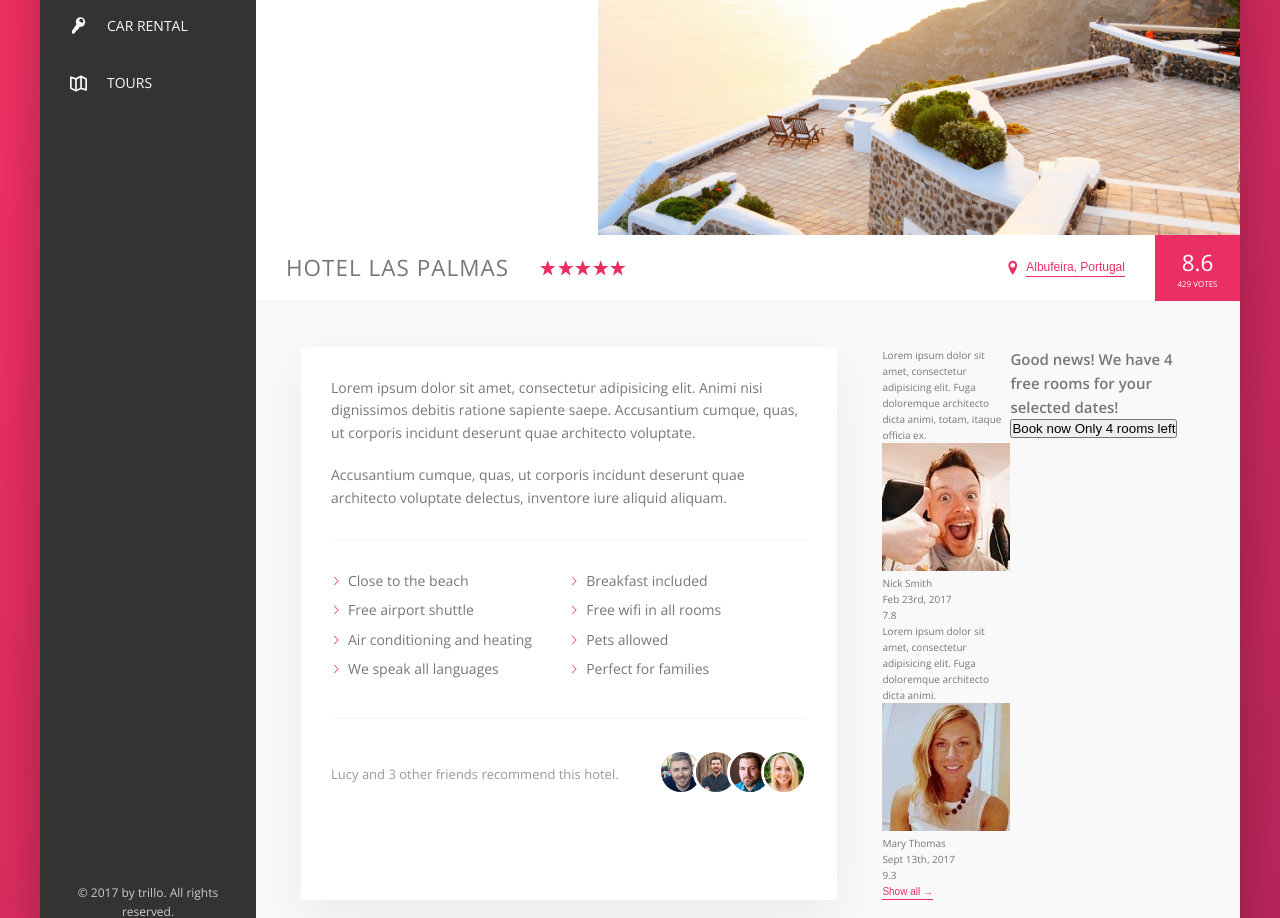
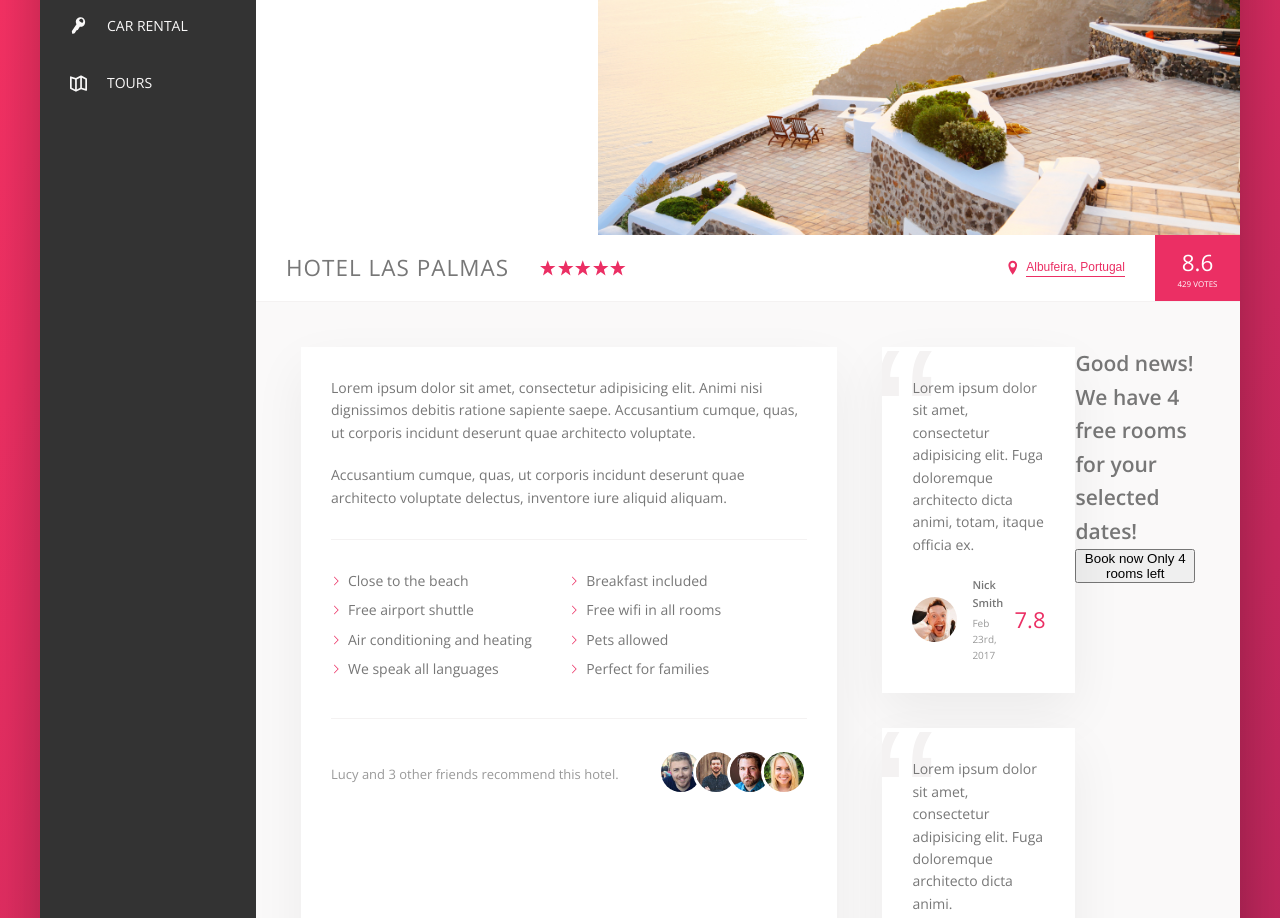
Before and after one commit to rdelbem/advanced-css-course-project2, a website: page index.html in a window 1280 px wide. Shown: the part 300-1218 px from the top of the page. Drawn offline with nearby package versions, Linux system fonts and the light colour scheme.

Commit message:
right sidebar reviews

```diff
--- a/sass/_components.scss
+++ b/sass/_components.scss
@@ -259,8 +259,17 @@
   background-color: transparent;
   transition: all 0.2s;
 
+  & span {
+    margin-left: 3px;
+    transition: margin-left 0.2s;
+  }
+
   &:hover {
     color: var(--color-grey-dark-1);
+
+    span {
+      margin-left: 8px;
+    }
   }
 
   &:focus {
@@ -324,7 +333,7 @@
   }
 }
 
-////////////////////recomend
+////////////////////recommend
 .recommend {
   font-size: 1.3rem;
   color: var(--color-grey-dark-3);
@@ -350,3 +359,65 @@
     }
   }
 }
+
+////////////////////reviews
+.review {
+  background-color: #fff;
+  box-shadow: var(--shadow-light);
+  padding: 3rem;
+  margin-bottom: 3.5rem;
+  position: relative;
+  overflow: hidden;
+
+  &__text {
+    margin-bottom: 2rem;
+    z-index: 10;
+    position: relative;
+  }
+
+  &__user {
+    display: flex;
+    align-items: center;
+  }
+
+  &__photo {
+    height: 4.5rem;
+    width: 4.5rem;
+    border-radius: 50%;
+    margin-right: 1.5rem;
+  }
+
+  &__user-box {
+    margin-right: auto;
+  }
+
+  &__user-name {
+    font-size: 1.1rem;
+    font-weight: 600;
+    text-rendering: uppercase;
+    margin-bottom: 0.4rem;
+  }
+
+  &__user-date {
+    font-size: 1rem;
+    color: var(--color-grey-dark-3);
+  }
+
+  &__rating {
+    color: var(--color-primary);
+    font-size: 2.2rem;
+    font-weight: 300;
+  }
+
+  &::before {
+    content: "\201C";
+    position: absolute;
+    top: -2.75rem;
+    left: -1rem;
+    font-size: 20rem;
+    color: var(--color-grey-light-2);
+    line-height: 1;
+    font-family: sans-serif;
+    z-index: 0;
+  }
+}
--- a/sass/_layout.scss
+++ b/sass/_layout.scss
@@ -34,6 +34,7 @@
 }
 
 .detail {
+  font-size: 1.4rem;
   display: flex;
   padding: 4.5rem;
   background-color: var(--color-grey-light-1);
@@ -46,9 +47,12 @@
   padding: 3rem;
   flex: 0 0 60%;
   margin-right: 4.5rem;
-  font-size: 1.4rem;
 }
 
 .user-reviews {
   flex: 1;
+
+  display: flex;
+  flex-direction: column;
+  align-items: center;
 }
```
Also changed, not shown: css/style.css.
